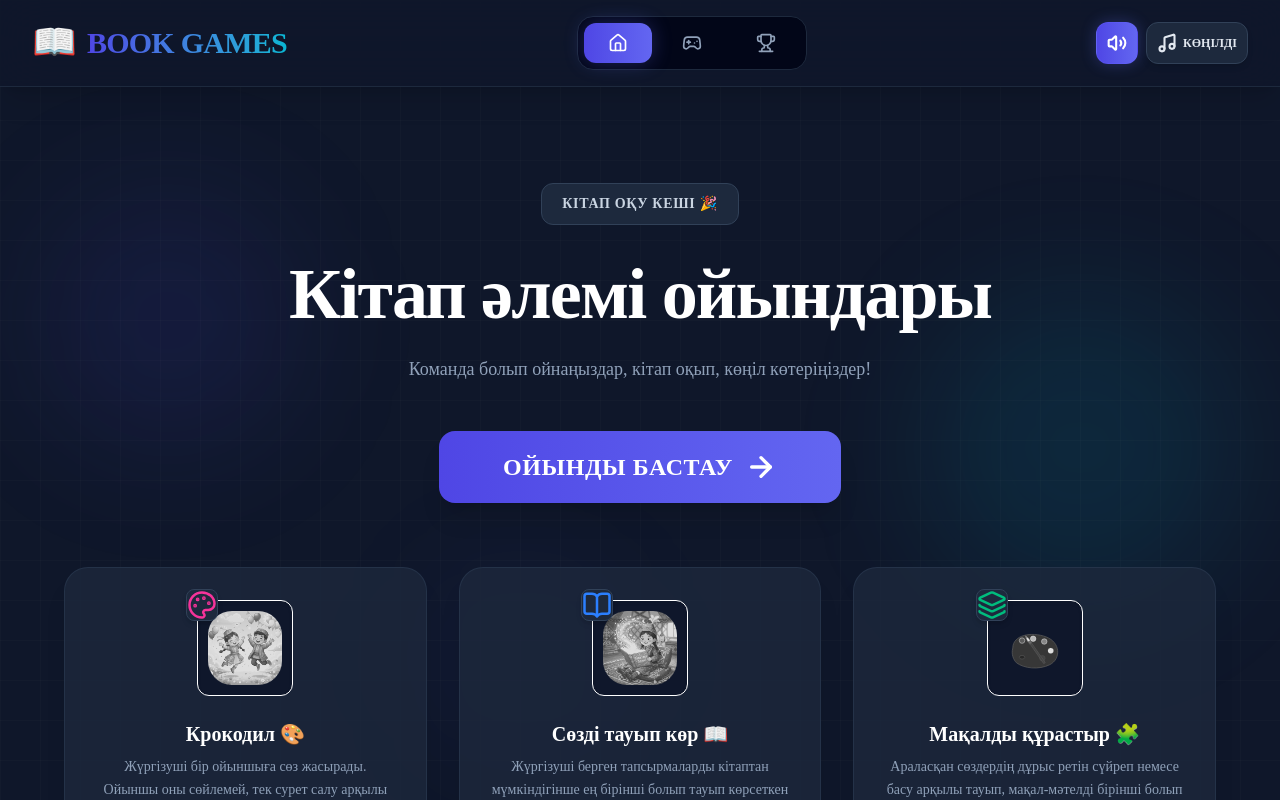
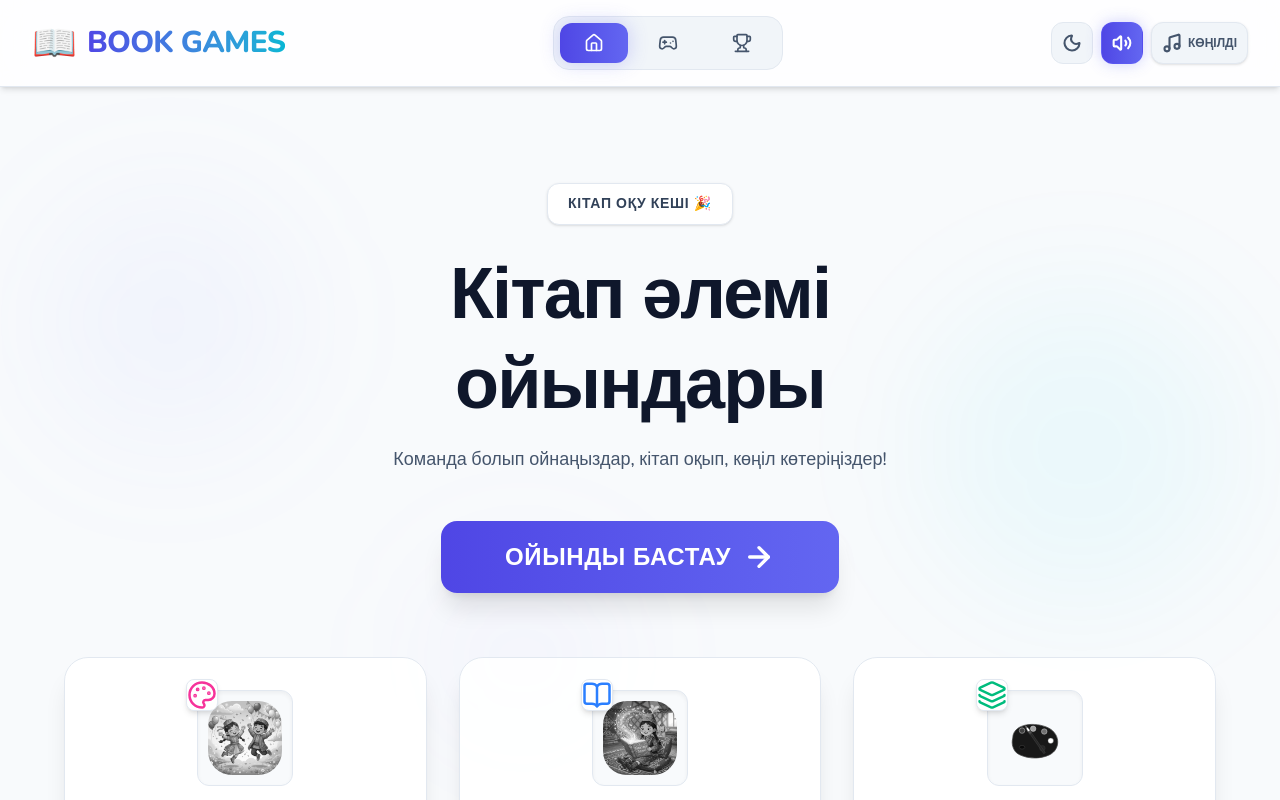
Before and after one commit to Azamaperdeev05/balalar, a Next.js app: page / in a window 1280 px wide. Built offline with nearby package versions, Linux system fonts and the light colour scheme.

Commit message:
feat: add light/dark theme toggle, update fonts (Nunito + Inter)

```diff
--- a/src/app/globals.css
+++ b/src/app/globals.css
@@ -1,8 +1,13 @@
 @import "tailwindcss";
 
+@variant dark (&:where(.dark, .dark *));
+
+
 @theme {
-  --font-sans: var(--font-manrope), system-ui, sans-serif;
-  --font-display: var(--font-manrope), system-ui, sans-serif;
+  /* Inter — clean body text */
+  --font-sans: var(--font-sans), 'Inter', system-ui, sans-serif;
+  /* Nunito — bold, rounded display/headings */
+  --font-display: var(--font-display), 'Nunito', system-ui, sans-serif;
 
   --animate-float: float 10s ease-in-out infinite;
   --animate-float-slow: float 15s ease-in-out infinite;
@@ -59,8 +64,6 @@ html, body {
   width: 100%;
   height: 100%;
   font-family: var(--font-sans);
-  background-color: #0F172A; /* Slate-900 - sleek dark mode background */
-  color: #F8FAFC; /* Slate-50 - clean text */
 }
 
 /* Sleek Minimalist Gaming HUD Utilities */
@@ -89,12 +92,21 @@ html, body {
   height: 6px;
 }
 ::-webkit-scrollbar-track {
+  background: #f1f5f9;
+}
+.dark ::-webkit-scrollbar-track {
   background: #09090b;
 }
 ::-webkit-scrollbar-thumb {
-  background: #27272a;
+  background: #cbd5e1;
   border-radius: 3px;
 }
+.dark ::-webkit-scrollbar-thumb {
+  background: #27272a;
+}
 ::-webkit-scrollbar-thumb:hover {
+  background: #94a3b8;
+}
+.dark ::-webkit-scrollbar-thumb:hover {
   background: #3f3f46;
 }
--- a/src/app/layout.tsx
+++ b/src/app/layout.tsx
@@ -1,12 +1,22 @@
 import type { Metadata } from "next";
-import { Manrope } from "next/font/google";
+import { Nunito, Inter } from "next/font/google";
 import "./globals.css";
 import { GameProvider } from "../context/GameContext";
 
-const manrope = Manrope({
-  variable: "--font-manrope",
+// Display/heading font — bold, rounded, energetic
+const nunito = Nunito({
+  variable: "--font-display",
   subsets: ["latin", "cyrillic"],
-  weight: ["400", "500", "600", "700", "800"],
+  weight: ["400", "500", "600", "700", "800", "900"],
+  display: "swap",
+});
+
+// Body font — clean, readable
+const inter = Inter({
+  variable: "--font-sans",
+  subsets: ["latin", "cyrillic"],
+  weight: ["400", "500", "600", "700"],
+  display: "swap",
 });
 
 export const metadata: Metadata = {
@@ -24,7 +34,7 @@ export default function RootLayout({
       <head>
         <meta name="viewport" content="width=device-width, initial-scale=1.0, maximum-scale=1.0, user-scalable=no" />
       </head>
-      <body className={`${manrope.variable} font-sans h-full bg-[#0F172A] text-slate-100 min-h-full flex flex-col antialiased`}>
+      <body className={`${nunito.variable} ${inter.variable} font-sans h-full bg-slate-50 dark:bg-[#0F172A] text-slate-900 dark:text-slate-100 min-h-full flex flex-col antialiased transition-colors duration-300`}>
         <GameProvider>
           {children}
         </GameProvider>
--- a/src/app/page.tsx
+++ b/src/app/page.tsx
@@ -16,26 +16,33 @@ export default function Home() {
   const { activeScreen, activeGameIndex, setActiveGameIndex } = useGame();
 
   const gameTabs = [
-    { index: 0, label: 'Крокодил', icon: <Palette className="w-5 h-5" />, color: 'from-amber-400 to-orange-500' },
-    { index: 1, label: 'Сөзді тауып көр', icon: <BookOpen className="w-5 h-5" />, color: 'from-indigo-400 to-indigo-600' },
-    { index: 2, label: 'Мақалды құрастыр', icon: <Layers className="w-5 h-5" />, color: 'from-emerald-400 to-teal-600' }
+    { index: 0, label: 'Крокодил', icon: <Palette className="w-5 h-5" /> },
+    { index: 1, label: 'Сөзді тауып көр', icon: <BookOpen className="w-5 h-5" /> },
+    { index: 2, label: 'Мақалды құрастыр', icon: <Layers className="w-5 h-5" /> }
   ];
 
   return (
-    <div className="flex-1 flex flex-col h-full bg-[#0F172A] bg-grid-gaming relative overflow-x-hidden">
+    <div className="flex-1 flex flex-col h-full bg-slate-50 dark:bg-[#0F172A] relative overflow-x-hidden transition-colors duration-300">
+
+      {/* Decorative background blobs */}
+      <div className="absolute top-1/4 left-10 w-64 h-64 bg-indigo-400/5 dark:bg-indigo-600/10 rounded-full blur-3xl pointer-events-none animate-float" />
+      <div className="absolute bottom-1/4 right-10 w-80 h-80 bg-cyan-400/5 dark:bg-cyan-500/10 rounded-full blur-3xl pointer-events-none animate-float-reverse" />
+      <div className="absolute bottom-10 left-1/3 w-48 h-48 bg-violet-400/5 dark:bg-violet-600/5 rounded-full blur-3xl pointer-events-none animate-float-slow" />
 
       {/* Navigation Header */}
       <Header />
 
-      {/* Main Presentation Work Space */}
+      {/* Main Content */}
       <main className="flex-1 w-full max-w-7xl mx-auto px-4 md:px-8 py-6 md:py-10 flex flex-col items-center relative z-20">
         <AnimatePresence mode="wait">
+
           {activeScreen === 'welcome' && (
             <motion.div
               key="welcome-screen"
               initial={{ opacity: 0, y: 15 }}
               animate={{ opacity: 1, y: 0 }}
               exit={{ opacity: 0, y: -15 }}
+              transition={{ duration: 0.25 }}
               className="w-full flex items-center justify-center py-6"
             >
               <WelcomeScreen />
@@ -48,6 +55,7 @@ export default function Home() {
               initial={{ opacity: 0, y: 15 }}
               animate={{ opacity: 1, y: 0 }}
               exit={{ opacity: 0, y: -15 }}
+              transition={{ duration: 0.25 }}
               className="w-full flex items-center justify-center py-6"
             >
               <Scoreboard />
@@ -60,22 +68,24 @@ export default function Home() {
               initial={{ opacity: 0 }}
               animate={{ opacity: 1 }}
               exit={{ opacity: 0 }}
+              transition={{ duration: 0.2 }}
               className="w-full flex flex-col lg:flex-row items-center lg:items-start gap-8 lg:gap-10 py-4"
             >
-              {/* Left Column: Game Selector and Active Game Card */}
+              {/* Left: Game Area */}
               <div className="flex-1 flex flex-col items-center gap-6 w-full">
-                {/* Game Tabs */}
-                <div className="flex flex-wrap items-center justify-center gap-2 md:gap-3 bg-slate-900/80 p-1.5 rounded-2xl border border-slate-800 w-full max-w-2xl shadow-2xl">
+
+                {/* Game Tab Switcher */}
+                <div className="flex flex-wrap items-center justify-center gap-2 bg-white dark:bg-slate-900 p-1.5 rounded-2xl border border-slate-200 dark:border-slate-800 w-full max-w-2xl shadow-sm dark:shadow-xl transition-colors">
                   {gameTabs.map((tab) => {
                     const isActive = activeGameIndex === tab.index;
                     return (
                       <button
                         key={tab.index}
                         onClick={() => setActiveGameIndex(tab.index)}
-                        className={`flex-1 min-w-[140px] flex items-center justify-center gap-2 px-4 py-3 rounded-xl font-bold font-display text-sm md:text-base border transition-all ${
+                        className={`flex-1 min-w-[130px] flex items-center justify-center gap-2 px-4 py-3 rounded-xl font-bold font-display text-sm transition-all ${
                           isActive
-                            ? 'bg-gradient-to-r from-[#4F46E5] to-[#6366F1] text-white border-indigo-500/30 shadow-[0_0_20px_rgba(99,102,241,0.25)] scale-102'
-                            : 'bg-slate-950 text-slate-400 border-slate-800/40 hover:bg-slate-850 hover:text-white font-medium'
+                            ? 'bg-gradient-to-r from-[#4F46E5] to-[#6366F1] text-white shadow-[0_0_20px_rgba(99,102,241,0.3)]'
+                            : 'bg-transparent text-slate-500 dark:text-slate-400 hover:bg-slate-100 dark:hover:bg-slate-800 hover:text-slate-900 dark:hover:text-white'
                         }`}
                       >
                         {tab.icon}
@@ -85,7 +95,7 @@ export default function Home() {
                   })}
                 </div>
 
-                {/* Active Game Area */}
+                {/* Active Game Component */}
                 <div className="w-full flex justify-center">
                   {activeGameIndex === 0 && <GameOne />}
                   {activeGameIndex === 1 && <GameTwo />}
@@ -93,22 +103,18 @@ export default function Home() {
                 </div>
               </div>
 
-              {/* Right Column: Timer Sidebar */}
+              {/* Right: Timer */}
               <div className="lg:sticky lg:top-8 flex flex-col items-center gap-4 flex-shrink-0 w-full max-w-[280px]">
                 <Timer />
               </div>
             </motion.div>
           )}
+
         </AnimatePresence>
       </main>
 
-      {/* Navigation Footer */}
+      {/* Footer */}
       <Footer />
-
-      {/* Floating background decorative bubbles - glowing cyber palette */}
-      <div className="absolute top-1/4 left-10 w-64 h-64 bg-[#4F46E5]/10 rounded-full blur-3xl pointer-events-none animate-float" />
-      <div className="absolute bottom-1/4 right-10 w-80 h-80 bg-[#06B6D4]/10 rounded-full blur-3xl pointer-events-none animate-float-reverse" />
-      <div className="absolute bottom-10 left-1/3 w-48 h-48 bg-[#6366F1]/5 rounded-full blur-3xl pointer-events-none animate-float-slow" />
 
     </div>
   );
--- a/src/components/Navigation.tsx
+++ b/src/components/Navigation.tsx
@@ -2,7 +2,7 @@
 
 import React from 'react';
 import { useGame, ScreenType } from '../context/GameContext';
-import { Volume2, VolumeX, Music, Home, Trophy, Gamepad2 } from 'lucide-react';
+import { Volume2, VolumeX, Music, Home, Trophy, Gamepad2, Sun, Moon } from 'lucide-react';
 
 export const Header: React.FC = () => {
   const {
@@ -11,7 +11,9 @@ export const Header: React.FC = () => {
     audioEnabled,
     setAudioEnabled,
     musicTheme,
-    setMusicTheme
+    setMusicTheme,
+    theme,
+    setTheme
   } = useGame();
 
   const handleNavClick = (screen: ScreenType) => {
@@ -25,7 +27,7 @@ export const Header: React.FC = () => {
   ];
 
   return (
-    <header className="w-full bg-slate-900/80 backdrop-blur-xl border-b border-slate-800 px-4 md:px-8 py-3.5 md:py-4 flex flex-col sm:flex-row items-center justify-between gap-4 z-40 relative shadow-xl">
+    <header className="w-full bg-white/80 dark:bg-slate-900/80 backdrop-blur-xl border-b border-slate-200 dark:border-slate-800 px-4 md:px-8 py-3.5 md:py-4 flex flex-col sm:flex-row items-center justify-between gap-4 z-40 relative shadow-md dark:shadow-xl transition-colors">
       {/* Brand logo */}
       <div
         onClick={() => handleNavClick('welcome')}
@@ -38,7 +40,7 @@ export const Header: React.FC = () => {
       </div>
 
       {/* Navigation menu */}
-      <nav className="flex items-center gap-1 md:gap-1.5 bg-slate-950 p-1.5 rounded-2xl border border-slate-800">
+      <nav className="flex items-center gap-1 md:gap-1.5 bg-slate-100 dark:bg-slate-950 p-1.5 rounded-2xl border border-slate-200 dark:border-slate-800 transition-colors">
         {navItems.map((item) => {
           const isActive = activeScreen === item.id;
           return (
@@ -48,7 +50,7 @@ export const Header: React.FC = () => {
               className={`flex items-center gap-1.5 md:gap-2 px-4 md:px-6 py-2.5 rounded-xl text-sm md:text-base font-bold font-display tracking-wide transition-all ${
                 isActive
                   ? 'bg-gradient-to-r from-[#4F46E5] to-[#6366F1] text-white shadow-[0_0_20px_rgba(99,102,241,0.3)]'
-                  : 'text-slate-400 hover:text-slate-200 hover:bg-slate-800 hover:scale-103'
+                  : 'text-slate-600 dark:text-slate-400 hover:text-slate-900 dark:hover:text-slate-200 hover:bg-slate-200 dark:hover:bg-slate-800 hover:scale-103'
               }`}
             >
               {item.icon}
@@ -60,13 +62,23 @@ export const Header: React.FC = () => {
 
       {/* Sound & Settings controls */}
       <div className="flex items-center gap-2">
+        {/* Toggle Theme */}
+        <button
+          onClick={() => setTheme(theme === 'dark' ? 'light' : 'dark')}
+          className={`p-2.5 rounded-xl border transition-all active:scale-95 bg-slate-100 text-slate-600 border-slate-200 dark:bg-slate-850 dark:text-slate-500 dark:border-slate-800 hover:bg-slate-200 dark:hover:bg-slate-800`}
+          aria-label="Теманы ауыстыру"
+          title={theme === 'dark' ? 'Жарық тема' : 'Қараңғы тема'}
+        >
+          {theme === 'dark' ? <Sun className="w-5 h-5 stroke-[2.5px]" /> : <Moon className="w-5 h-5 stroke-[2.5px]" />}
+        </button>
+
         {/* Toggle Sound */}
         <button
           onClick={() => setAudioEnabled(!audioEnabled)}
           className={`p-2.5 rounded-xl border transition-all active:scale-95 ${
             audioEnabled
               ? 'bg-gradient-to-r from-[#4F46E5] to-[#6366F1] border-indigo-500/30 text-white shadow-[0_0_15px_rgba(99,102,241,0.3)]'
-              : 'bg-slate-850 text-slate-500 border-slate-800'
+              : 'bg-slate-100 text-slate-600 border-slate-200 dark:bg-slate-850 dark:text-slate-500 dark:border-slate-800'
           }`}
           aria-label="Дыбысты қосу/өшіру"
           title={audioEnabled ? "Дыбысты өшіру" : "Дыбысты қосу"}
@@ -78,7 +90,7 @@ export const Header: React.FC = () => {
         {audioEnabled && (
           <div className="relative group">
             <button
-              className="p-2.5 rounded-xl bg-slate-800 text-slate-200 border border-slate-700 flex items-center gap-1.5 hover:bg-slate-700 transition-colors shadow-md"
+              className="p-2.5 rounded-xl bg-slate-100 text-slate-600 border border-slate-200 dark:bg-slate-800 dark:text-slate-200 dark:border-slate-700 flex items-center gap-1.5 hover:bg-slate-200 dark:hover:bg-slate-700 transition-colors shadow-sm dark:shadow-md"
               title="Музыка түрін таңдау"
             >
               <Music className="w-5 h-5 stroke-[2.5px]" />
@@ -88,22 +100,22 @@ export const Header: React.FC = () => {
             </button>
 
             {/* Dropdown Menu */}
-            <div className="absolute right-0 mt-2 w-36 bg-slate-900 border border-slate-800 rounded-2xl shadow-2xl overflow-hidden opacity-0 invisible group-hover:opacity-100 group-hover:visible transition-all duration-200 z-50">
+            <div className="absolute right-0 mt-2 w-36 bg-white dark:bg-slate-900 border border-slate-200 dark:border-slate-800 rounded-2xl shadow-xl dark:shadow-2xl overflow-hidden opacity-0 invisible group-hover:opacity-100 group-hover:visible transition-all duration-200 z-50">
               <button
                 onClick={() => setMusicTheme('cheerful')}
-                className={`w-full text-left px-4 py-2.5 text-xs font-bold font-display hover:bg-slate-800 ${musicTheme === 'cheerful' ? 'bg-indigo-600 text-white' : 'text-slate-350'}`}
+                className={`w-full text-left px-4 py-2.5 text-xs font-bold font-display hover:bg-slate-100 dark:hover:bg-slate-800 ${musicTheme === 'cheerful' ? 'bg-indigo-50 dark:bg-indigo-600 text-indigo-700 dark:text-white' : 'text-slate-600 dark:text-slate-350'}`}
               >
                 🥳 Көңілді
               </button>
               <button
                 onClick={() => setMusicTheme('calm')}
-                className={`w-full text-left px-4 py-2.5 text-xs font-bold font-display hover:bg-slate-800 ${musicTheme === 'calm' ? 'bg-indigo-600 text-white' : 'text-slate-350'}`}
+                className={`w-full text-left px-4 py-2.5 text-xs font-bold font-display hover:bg-slate-100 dark:hover:bg-slate-800 ${musicTheme === 'calm' ? 'bg-indigo-50 dark:bg-indigo-600 text-indigo-700 dark:text-white' : 'text-slate-600 dark:text-slate-350'}`}
               >
                 🍃 Қоңыр
               </button>
               <button
                 onClick={() => setMusicTheme('retro')}
-                className={`w-full text-left px-4 py-2.5 text-xs font-bold font-display hover:bg-slate-800 ${musicTheme === 'retro' ? 'bg-indigo-600 text-white' : 'text-slate-350'}`}
+                className={`w-full text-left px-4 py-2.5 text-xs font-bold font-display hover:bg-slate-100 dark:hover:bg-slate-800 ${musicTheme === 'retro' ? 'bg-indigo-50 dark:bg-indigo-600 text-indigo-700 dark:text-white' : 'text-slate-600 dark:text-slate-350'}`}
               >
                 👾 Ретро
               </button>
@@ -117,8 +129,8 @@ export const Header: React.FC = () => {
 
 export const Footer: React.FC = () => {
   return (
-    <footer className="w-full bg-slate-950 border-t border-slate-900 py-4.5 text-center z-40 relative">
-      <span className="text-xs md:text-sm font-semibold font-display tracking-wider text-slate-500 block">
+    <footer className="w-full bg-slate-100 dark:bg-slate-950 border-t border-slate-200 dark:border-slate-900 py-4.5 text-center z-40 relative transition-colors">
+      <span className="text-xs md:text-sm font-semibold font-display tracking-wider text-slate-500 dark:text-slate-500 block">
         🎮 BOOK GAMES — Жасөспірімдерге арналған кітап ойындары платформасы
       </span>
     </footer>
--- a/src/components/WelcomeScreen.tsx
+++ b/src/components/WelcomeScreen.tsx
@@ -61,13 +61,13 @@ export const WelcomeScreen: React.FC = () => {
         transition={{ type: 'spring', stiffness: 100, damping: 15 }}
         className="max-w-3xl flex flex-col items-center gap-4 mb-8 md:mb-12"
       >
-        <span className="text-xs md:text-sm font-semibold bg-slate-800 border border-slate-700 text-slate-300 px-5 py-2.5 rounded-xl uppercase tracking-wider font-display">
+        <span className="text-xs md:text-sm font-semibold bg-white dark:bg-slate-800 border border-slate-200 dark:border-slate-700 text-slate-700 dark:text-slate-300 px-5 py-2.5 rounded-xl uppercase tracking-wider font-display shadow-sm">
           Кітап Оқу Кеші 🎉
         </span>
-        <h1 className="text-4xl md:text-6xl lg:text-7xl font-extrabold font-display tracking-tight text-white mt-2 leading-tight">
+        <h1 className="text-4xl md:text-6xl lg:text-7xl font-extrabold font-display tracking-tight text-slate-900 dark:text-white mt-2 leading-tight">
           Кітап әлемі ойындары
         </h1>
-        <p className="text-sm md:text-lg font-medium font-display text-slate-400 max-w-2xl px-2">
+        <p className="text-sm md:text-lg font-medium font-display text-slate-600 dark:text-slate-400 max-w-2xl px-2">
           Команда болып ойнаңыздар, кітап оқып, көңіл көтеріңіздер!
         </p>
       </motion.div>
@@ -97,28 +97,28 @@ export const WelcomeScreen: React.FC = () => {
             animate={{ y: 0, opacity: 1 }}
             transition={{ type: 'spring', stiffness: 100, damping: 12, delay: 0.3 + idx * 0.1 }}
             onClick={() => handleStartGame(card.index)}
-            className="cursor-pointer bg-slate-800/80 border border-slate-700/50 text-white rounded-3xl p-8 flex flex-col items-center gap-6 shadow-xl hover:scale-[1.03] hover:border-indigo-500/50 hover:shadow-[0_0_30px_rgba(99,102,241,0.15)] transition-all duration-300 relative group overflow-hidden"
+            className="cursor-pointer bg-white/90 dark:bg-slate-800/80 border border-slate-200 dark:border-slate-700/50 text-slate-900 dark:text-white rounded-3xl p-8 flex flex-col items-center gap-6 shadow-xl hover:scale-[1.03] hover:border-indigo-500/50 hover:shadow-[0_0_30px_rgba(99,102,241,0.15)] transition-all duration-300 relative group overflow-hidden"
           >
             {/* Visual Frame */}
-            <div className="w-24 h-24 rounded-xl bg-slate-900 border border-slate-850 flex items-center justify-center p-2.5 shadow-inner relative">
-              <Illustration type={card.illustration} className="w-full h-full object-contain filter grayscale brightness-125 contrast-75 group-hover:grayscale-0 transition-all duration-300" />
-              <div className="absolute -top-3 -left-3 w-8 h-8 bg-slate-800 border border-slate-700 rounded-lg flex items-center justify-center shadow-md">
+            <div className="w-24 h-24 rounded-xl bg-slate-50 dark:bg-slate-900 border border-slate-200 dark:border-slate-850 flex items-center justify-center p-2.5 shadow-inner relative">
+              <Illustration type={card.illustration} className="w-full h-full object-contain filter grayscale dark:brightness-125 dark:contrast-75 group-hover:grayscale-0 transition-all duration-300" />
+              <div className="absolute -top-3 -left-3 w-8 h-8 bg-white dark:bg-slate-800 border border-slate-200 dark:border-slate-700 rounded-lg flex items-center justify-center shadow-md">
                 {card.icon}
               </div>
             </div>
 
             {/* Game Meta */}
             <div className="flex flex-col gap-2">
-              <h3 className="text-lg md:text-xl font-bold font-display text-white group-hover:text-indigo-400 transition-colors">
+              <h3 className="text-lg md:text-xl font-bold font-display text-slate-900 dark:text-white group-hover:text-indigo-500 dark:group-hover:text-indigo-400 transition-colors">
                 {card.title}
               </h3>
-              <p className="text-xs md:text-sm font-medium text-slate-400 leading-relaxed text-center">
+              <p className="text-xs md:text-sm font-medium text-slate-500 dark:text-slate-400 leading-relaxed text-center">
                 {card.description}
               </p>
             </div>
 
             {/* Bottom Button inside Card */}
-            <div className="w-full mt-auto pt-4 border-t border-slate-700/35">
+            <div className="w-full mt-auto pt-4 border-t border-slate-200 dark:border-slate-700/35">
               <button
                 className="w-full py-2.5 bg-gradient-to-r from-indigo-600 to-indigo-500 hover:from-indigo-500 hover:to-indigo-600 text-white text-xs font-bold font-display tracking-wider uppercase rounded-xl transition-all hover:scale-102 active:scale-98 flex items-center justify-center gap-1.5 shadow"
               >
--- a/src/context/GameContext.tsx
+++ b/src/context/GameContext.tsx
@@ -114,6 +114,10 @@ interface GameContextProps {
   setAudioEnabled: (enabled: boolean) => void;
   musicTheme: 'cheerful' | 'calm' | 'retro';
   setMusicTheme: (theme: 'cheerful' | 'calm' | 'retro') => void;
+
+  // Visual theme
+  theme: 'dark' | 'light';
+  setTheme: (theme: 'dark' | 'light') => void;
 }
 
 const GameContext = createContext<GameContextProps | undefined>(undefined);
@@ -148,10 +152,9 @@ export const GameProvider: React.FC<{ children: React.ReactNode }> = ({ children
   };
 
   // Game state trackers
-  const [crocWord, setCrocWord] = useState<string>(() => {
-    const randomIndex = Math.floor(Math.random() * CROCODILE_WORDS.length);
-    return CROCODILE_WORDS[randomIndex];
-  });
+  const [crocWordIndex, setCrocWordIndex] = useState<number>(0);
+  const crocWord = CROCODILE_WORDS[crocWordIndex];
+
   const [isWordVisible, setIsWordVisible] = useState<boolean>(false);
 
   const [searchTask, setSearchTask] = useState<string>(() => {
@@ -166,6 +169,24 @@ export const GameProvider: React.FC<{ children: React.ReactNode }> = ({ children
   // Audio state
   const [audioEnabled, setAudioEnabled] = useState<boolean>(true);
   const [musicTheme, setMusicThemeState] = useState<'cheerful' | 'calm' | 'retro'>('cheerful');
+
+  // Visual theme state
+  const [theme, setThemeState] = useState<'dark' | 'light'>('light');
+
+  // Handle theme changes
+  useEffect(() => {
+    const root = document.documentElement;
+    if (theme === 'dark') {
+      root.classList.add('dark');
+    } else {
+      root.classList.remove('dark');
+    }
+  }, [theme]);
+
+  const setTheme = (newTheme: 'dark' | 'light') => {
+    soundManager.playPop();
+    setThemeState(newTheme);
+  };
 
   // Trigger pop sound and auto-start timer when switching to game screen
   const setActiveScreen = (screen: ScreenType) => {
@@ -260,8 +281,7 @@ export const GameProvider: React.FC<{ children: React.ReactNode }> = ({ children
 
   const nextCrocWord = () => {
     soundManager.playPop();
-    const randomIndex = Math.floor(Math.random() * CROCODILE_WORDS.length);
-    setCrocWord(CROCODILE_WORDS[randomIndex]);
+    setCrocWordIndex((prev) => (prev + 1) % CROCODILE_WORDS.length);
     setIsWordVisible(false);
     resetTimer(false); // Reset to 120s but don't start until word is revealed
   };
@@ -322,7 +342,9 @@ export const GameProvider: React.FC<{ children: React.ReactNode }> = ({ children
         audioEnabled,
         setAudioEnabled,
         musicTheme,
-        setMusicTheme
+        setMusicTheme,
+        theme,
+        setTheme
       }}
     >
       {children}
```
Also changed, not shown: src/components/GameOne.tsx (+10 -10 lines), src/components/GameThree.tsx (+15 -15 lines), src/components/GameTwo.tsx (+7 -7 lines), src/components/Scoreboard.tsx (+11 -11 lines), src/components/Timer.tsx (+4 -4 lines).
